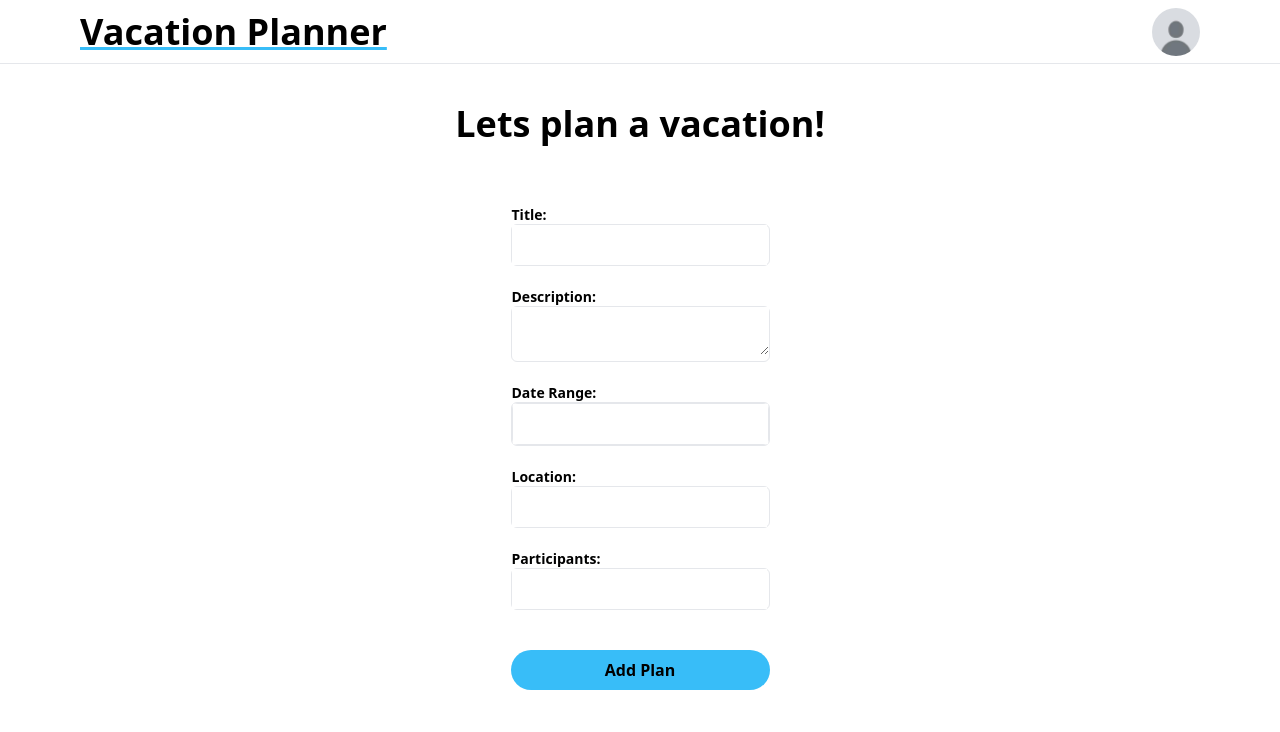
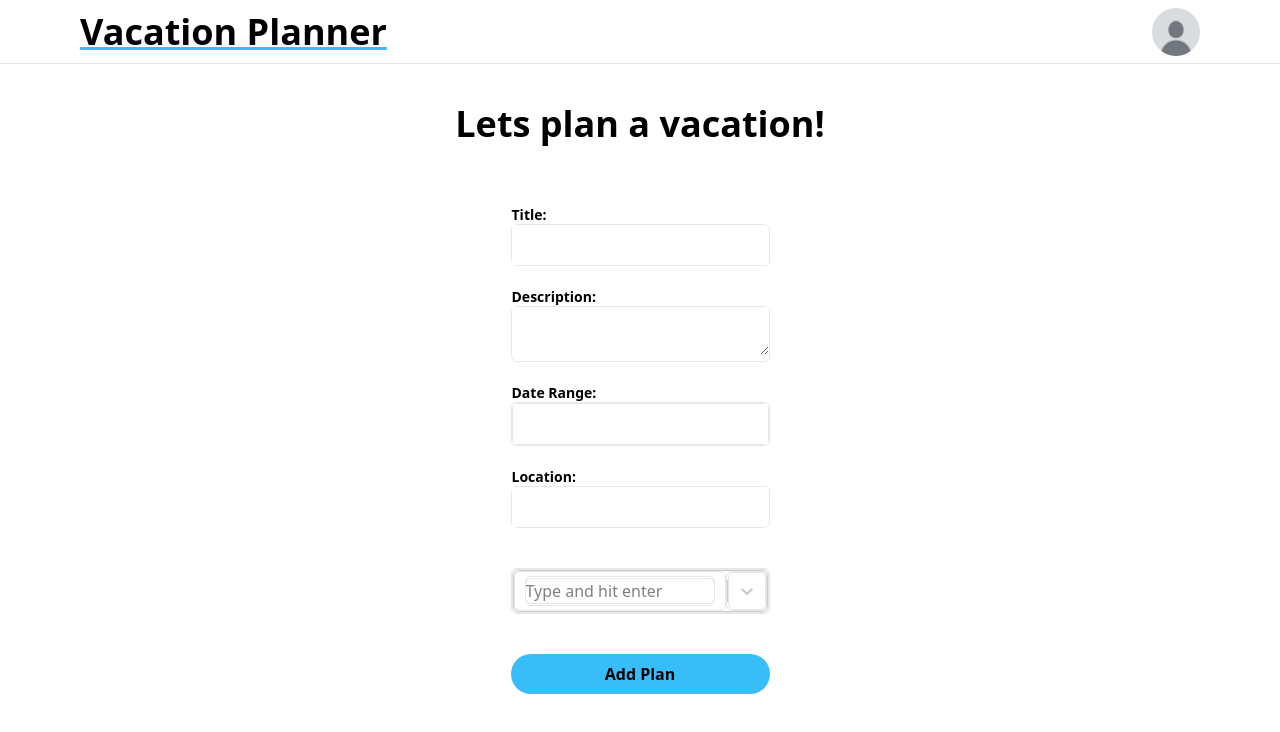
Before and after one commit to pdrohm/ui_vacationPlanner, a React (Vite) app: page / in a window 1280 px wide. Both pictures are taken after a click on the button "+ Plan holiday". Shown: the top 732 px of the page. Built offline with nearby package versions, Linux system fonts and the light colour scheme; no server answers.

Commit message:
Add participants multiple select input

```diff
--- a/package.json
+++ b/package.json
@@ -22,7 +22,9 @@
     "react-icons": "^5.0.1",
     "react-pdf": "^7.7.1",
     "react-router-dom": "^6.22.3",
+    "react-select": "^5.8.0",
     "react-toastify": "^10.0.4",
+    "uuid": "^9.0.1",
     "yarn": "^1.22.22"
   },
   "devDependencies": {
--- a/src/components/CreatePlanForm.jsx
+++ b/src/components/CreatePlanForm.jsx
@@ -1,11 +1,18 @@
-import React, { useContext, useState } from "react";
+import React, { useContext, useRef, useState } from "react";
 import { useForm, Controller } from "react-hook-form";
 
 import PlanContext from "../context/PlanContext";
 import ReactDatePicker from "react-datepicker";
 import "react-datepicker/dist/react-datepicker.css";
+import ParticipantsInput from "./ParticipantsInput";
 
-const CreatePlanForm = ({ setModalOpen }) => {
+const CreatePlanForm = () => {
+  const [dateRange, setDateRange] = useState([null, null]);
+  const [startDate, endDate] = dateRange;
+  const [selectedOptions, setSelectedOptions] = useState([]);
+
+  const selectInputRef = useRef();
+
   const { addPlan } = useContext(PlanContext);
   const {
     handleSubmit,
@@ -13,14 +20,13 @@ const CreatePlanForm = ({ setModalOpen }) => {
     register,
     watch,
     setValue,
+    control,
     formState: { errors },
   } = useForm();
 
-  const [dateRange, setDateRange] = useState([null, null]);
-  const [startDate, endDate] = dateRange;
-
   const onSubmit = (data) => {
     try {
+      data.participants = selectedOptions.map((option) => option.value);
       addPlan(data);
       afterSubmit();
     } catch (error) {
@@ -30,7 +36,7 @@ const CreatePlanForm = ({ setModalOpen }) => {
 
   const afterSubmit = () => {
     reset();
-    setModalOpen(false);
+    selectInputRef.current.clearValue();
   };
 
   return (
@@ -76,15 +82,17 @@ const CreatePlanForm = ({ setModalOpen }) => {
         />
       </div>
 
-      <div>
-        <label htmlFor="participants">Participants:</label>
-        <input id="participants" type="text" {...register("participants")} />
-      </div>
+      <ParticipantsInput
+        control={control}
+        selectedOptions={selectedOptions}
+        setSelectedOptions={setSelectedOptions}
+        ref={selectInputRef}
+      />
 
       <button type="submit" className="btn">
         Add Plan
       </button>
-      <div className="border-none text-red-600">
+      <div className="flex flex-col border-none text-red-600">
         {errors.title && <span>Field title is required</span>}
         {errors.description && <span>Field description is required</span>}
         {errors.dateRange && <span>{errors.dateRange.message}</span>}
--- a/src/components/EditPlanForm.jsx
+++ b/src/components/EditPlanForm.jsx
@@ -1,4 +1,4 @@
-import React, { useContext, useState } from "react";
+import React, { useContext, useRef, useState } from "react";
 import { useForm } from "react-hook-form";
 import ReactDatePicker from "react-datepicker";
 import "react-datepicker/dist/react-datepicker.css";
@@ -7,23 +7,31 @@ import { LiaCalendar } from "react-icons/lia";
 import { TfiLocationPin } from "react-icons/tfi";
 import PlanContext from "../context/PlanContext";
 import ActionsButton from "./ActionsButton";
+import ParticipantsInput from "./ParticipantsInput";
 
 const EditPlanForm = () => {
   const { editPlan, selectedPlan: plan } = useContext(PlanContext);
 
+  console.log(`plan`, plan);
+
+  const [startDate, setStartDate] = useState(new Date(plan.startDate));
+  const [endDate, setEndDate] = useState(new Date(plan.endDate));
+  const [selectedOptions, setSelectedOptions] = useState([]);
+
   const {
-    register,
+    control,
     handleSubmit,
     setValue,
-    watch,
+    register,
     formState: { errors },
   } = useForm();
 
-  const [startDate, setStartDate] = useState(new Date(plan.startDate));
-  const [endDate, setEndDate] = useState(new Date(plan.endDate));
+  const selectInputRef = useRef();
 
   const onSubmit = (data) => {
     try {
+      data.participants = selectedOptions.map((option) => option.value);
+
       editPlan(plan.id, data);
     } catch (error) {
       console.log("error", error);
@@ -59,14 +67,13 @@ const EditPlanForm = () => {
           endDate={endDate}
           selectsRange
           onChange={(dates) => {
-            // Update the selected start and end dates
             setStartDate(dates[0]);
             setEndDate(dates[1]);
-            // Also update the form values
             setValue("startDate", dates[0]);
             setValue("endDate", dates[1]);
           }}
           dateFormat="dd MMM yyyy"
+          className="p-2"
         />
       </div>
 
@@ -82,12 +89,17 @@ const EditPlanForm = () => {
       </div>
 
       <div className="p-2">
-        <input
-          id="participants"
-          type="text"
-          defaultValue={plan.participants}
-          {...register("participants")}
-        />
+        <div className="flex items-center gap-x-4">
+          <label htmlFor="participants">Participants:</label>
+          <ParticipantsInput
+            control={control}
+            selectedOptions={selectedOptions}
+            setSelectedOptions={setSelectedOptions}
+            ref={selectInputRef}
+          />
+        </div>
+
+        <div className="w-1/2"></div>
       </div>
 
       <div className="border-none text-red-600">
--- /dev/null
+++ b/src/components/ParticipantsInput.jsx
@@ -0,0 +1,54 @@
+import React, { useRef, useState } from "react";
+import { Controller } from "react-hook-form";
+import Select from "react-select";
+
+const ParticipantsInput = ({
+  control,
+  selectedOptions,
+  setSelectedOptions,
+}) => {
+  const [inputValue, setInputValue] = useState("");
+
+  const selectInputRef = useRef();
+
+  const handleInputChange = (newValue) => {
+    setInputValue(newValue);
+  };
+
+  const handleKeyDown = (event) => {
+    if (!event.target.value) return;
+
+    if (event.key === "Enter") {
+      event.preventDefault();
+      const newOption = {
+        label: event.target.value,
+        value: event.target.value,
+      };
+      setSelectedOptions([...selectedOptions, newOption]);
+      setInputValue("");
+    }
+  };
+
+  return (
+    <div>
+      <Controller
+        name="participants"
+        control={control}
+        render={({ field }) => (
+          <Select
+            ref={selectInputRef}
+            id="participants"
+            isMulti
+            inputValue={inputValue}
+            onInputChange={handleInputChange}
+            onKeyDown={handleKeyDown}
+            options={selectedOptions}
+            placeholder="Type and hit enter"
+          />
+        )}
+      />
+    </div>
+  );
+};
+
+export default ParticipantsInput;
--- a/src/context/PlanContext.jsx
+++ b/src/context/PlanContext.jsx
@@ -6,8 +6,6 @@ const PlanContext = createContext();
 export const PlanProvider = ({ children }) => {
   const [plans, setPlans] = useState([]);
   const [selectedPlan, setSelectedPlan] = useState();
-
-  console.log(`selectedPlan`, selectedPlan);
 
   const fetchPlans = async () => {
     try {
```
Also changed, not shown: 1 other file (tests, documents, lock files or other folders).
